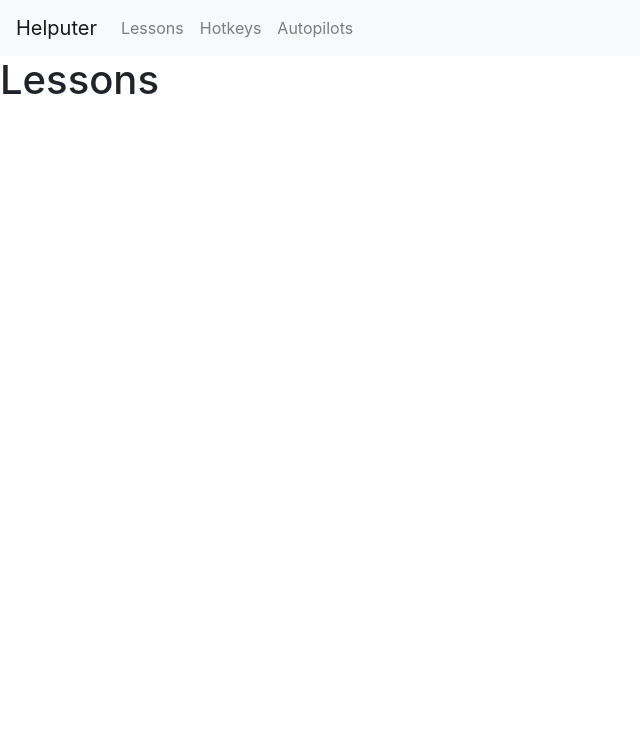
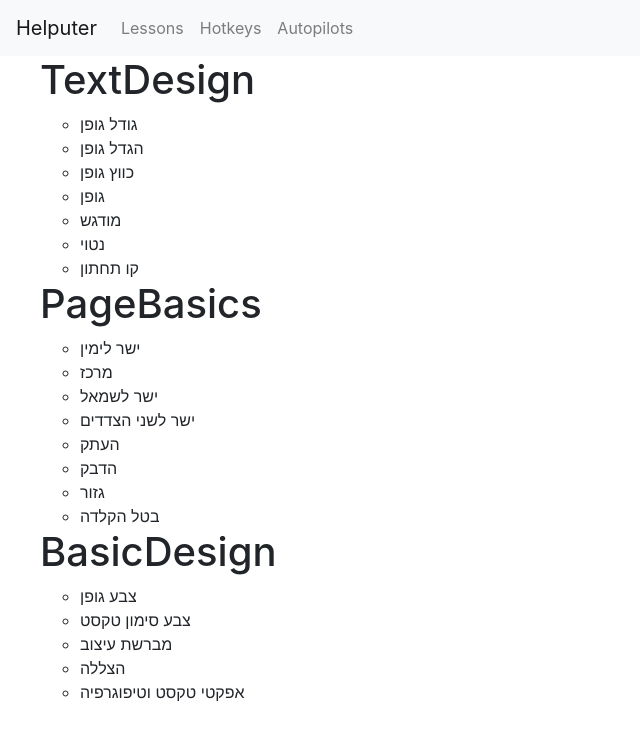
Before and after one commit to ShalomPrinz/HelputerReact, a React (Create React App) app: page / in a window 1280 px wide. Shown: the top 740 px of the page, without its empty margins (0-640 px from the left). Built offline with nearby package versions, Linux system fonts and the light colour scheme.

Commit message:
successfully rendered kits list

```diff
--- a/src/components/Lessons.jsx
+++ b/src/components/Lessons.jsx
@@ -1,7 +1,130 @@
 import React from "react";
 
+const lessons = {
+  TextDesign: [
+    {
+      id: 1,
+      name: "גודל גופן",
+      type: "ComboBox",
+    },
+    {
+      id: 2,
+      name: "הגדל גופן",
+      type: "Button",
+    },
+    {
+      id: 3,
+      name: "כווץ גופן",
+      type: "Button",
+    },
+    {
+      id: 4,
+      name: "גופן",
+      type: "ComboBox",
+    },
+    {
+      id: 5,
+      name: "מודגש",
+      type: "Button",
+    },
+    {
+      id: 6,
+      name: "נטוי",
+      type: "Button",
+    },
+    {
+      id: 7,
+      name: "קו תחתון",
+      type: "SplitButton",
+    },
+  ],
+  PageBasics: [
+    {
+      id: 1,
+      name: "ישר לימין",
+      type: "Button",
+    },
+    {
+      id: 2,
+      name: "מרכז",
+      type: "Button",
+    },
+    {
+      id: 3,
+      name: "ישר לשמאל",
+      type: "Button",
+    },
+    {
+      id: 4,
+      name: "ישר לשני הצדדים",
+      type: "Button",
+    },
+    {
+      id: 5,
+      name: "העתק",
+      type: "Button",
+    },
+    {
+      id: 6,
+      name: "הדבק",
+      type: "SplitButton",
+    },
+    {
+      id: 7,
+      name: "גזור",
+      type: "Button",
+    },
+    {
+      id: 8,
+      name: "בטל הקלדה",
+      regex: "אין אפשרות לבטל|בטל הקלדה",
+      type: "SplitButton",
+    },
+  ],
+  BasicDesign: [
+    {
+      id: 1,
+      name: "צבע גופן",
+      type: "SplitButton",
+    },
+    {
+      id: 2,
+      name: "צבע סימון טקסט",
+      type: "SplitButton",
+    },
+    {
+      id: 3,
+      name: "מברשת עיצוב",
+      type: "Button",
+    },
+    {
+      id: 4,
+      name: "הצללה",
+      type: "SplitButton",
+    },
+    {
+      id: 5,
+      name: "אפקטי טקסט וטיפוגרפיה",
+      type: "MenuItem",
+    },
+  ],
+};
+
 function Lessons(props) {
-  return <h1>Lessons</h1>;
+  return (
+    <ul>
+      {Object.entries(lessons).map(([subject, list]) => (
+        <>
+          <h1>{subject}</h1>
+          <ul>
+            {list.map((lesson) => (
+              <li key={lesson.id}>{lesson.name}</li>
+            ))}
+          </ul>
+        </>
+      ))}
+    </ul>
+  );
 }
 
 export default Lessons;
```
